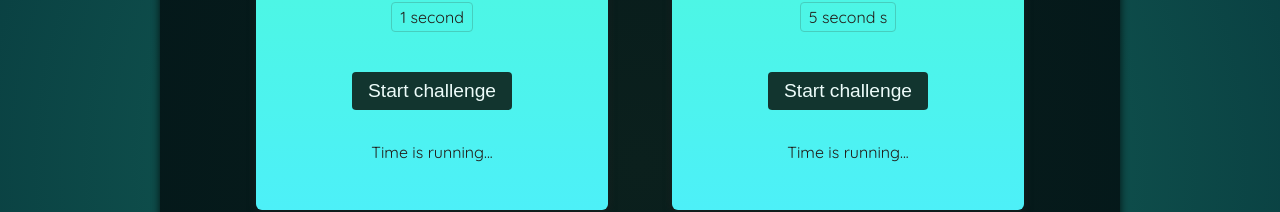
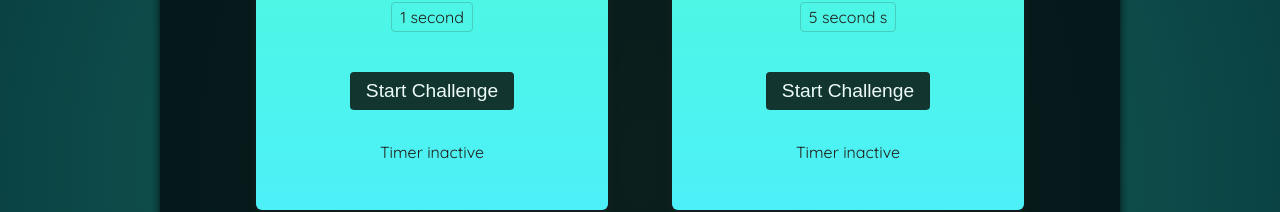
Before and after one commit to klymenko-oleksandr/refs-portals, a React (Vite) app: page / in a window 1280 px wide. Shown: the part 400-612 px from the top of the page. Built offline with nearby package versions, Linux system fonts and the light colour scheme; a web font is replaced by a local one.

Commit message:
Setting Timers & Managing State with Refs

```diff
--- a/src/components/TimerChallenge.jsx
+++ b/src/components/TimerChallenge.jsx
@@ -1,15 +1,36 @@
+import {useRef, useState} from 'react';
+
 export default function TimerChallenge({title, targetTime}) {
+  const timer = useRef();
+  const [timerStarted, setTimerStarted] = useState(false);
+  const [timerExpired, setTimerExpired] = useState(false);
+
+  function handleStart() {
+    timer.current = setTimeout(() => {
+      setTimerExpired(true);
+    }, targetTime * 1000)
+    setTimerStarted(true);
+  }
+
+  function handleStop() {
+    clearTimeout(timer.current);
+    setTimerStarted(false);
+  }
+
   return (
     <section className="challenge">
       <h2>{title}</h2>
+      {timerExpired && (<p>You lost!</p>)}
       <p className="challenge-time">
         {targetTime} second {targetTime > 1 ? 's' : ''}
       </p>
       <p>
-        <button>Start challenge</button>
+        <button onClick={timerStarted ? handleStop : handleStart }>
+          {timerStarted ? 'Stop' : 'Start'} Challenge
+        </button>
       </p>
-      <p>
-        Time is running...
+      <p className={timerExpired ? 'active' : undefined}>
+        {timerStarted ? 'Time is running...' : 'Timer inactive'}
       </p>
     </section>
   );
```
